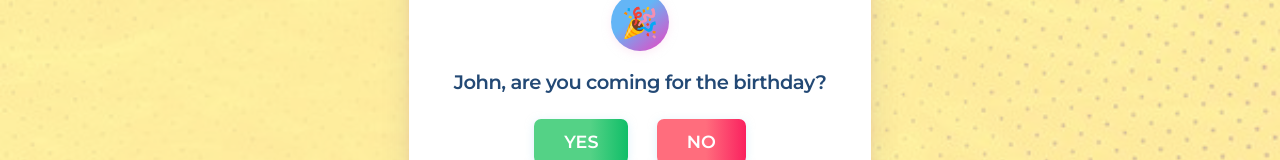
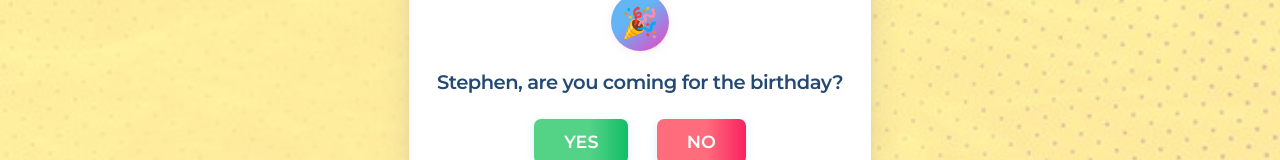
Before and after one commit to Yashveer-man/-Smart-Greet, a plain HTML site: page index.html in a window 1280 px wide. Shown: the part 294-454 px from the top of the page. Drawn offline with Linux system fonts and the light colour scheme.

Commit message:
Update index.html

```diff
--- a/index.html
+++ b/index.html
@@ -166,7 +166,7 @@
 <div class="container">
 
   <div class="circle">🎉</div>
-  <h2 id="questionText">John, are you coming for the birthday?</h2>
+  <h2 id="questionText">Stephen, are you coming for the birthday?</h2>
 
   <div id="formSection" aria-hidden="false">
     <div id="responseButtons">
@@ -201,7 +201,7 @@
   const formSection = document.getElementById('formSection');
 
   // Customize invitee and event here:
-  const inviteeName = "John";
+  const inviteeName = "Stephen";
   const eventName = "birthday";
   questionText.textContent = `${inviteeName}, are you coming for the ${eventName}?`;
 
```
